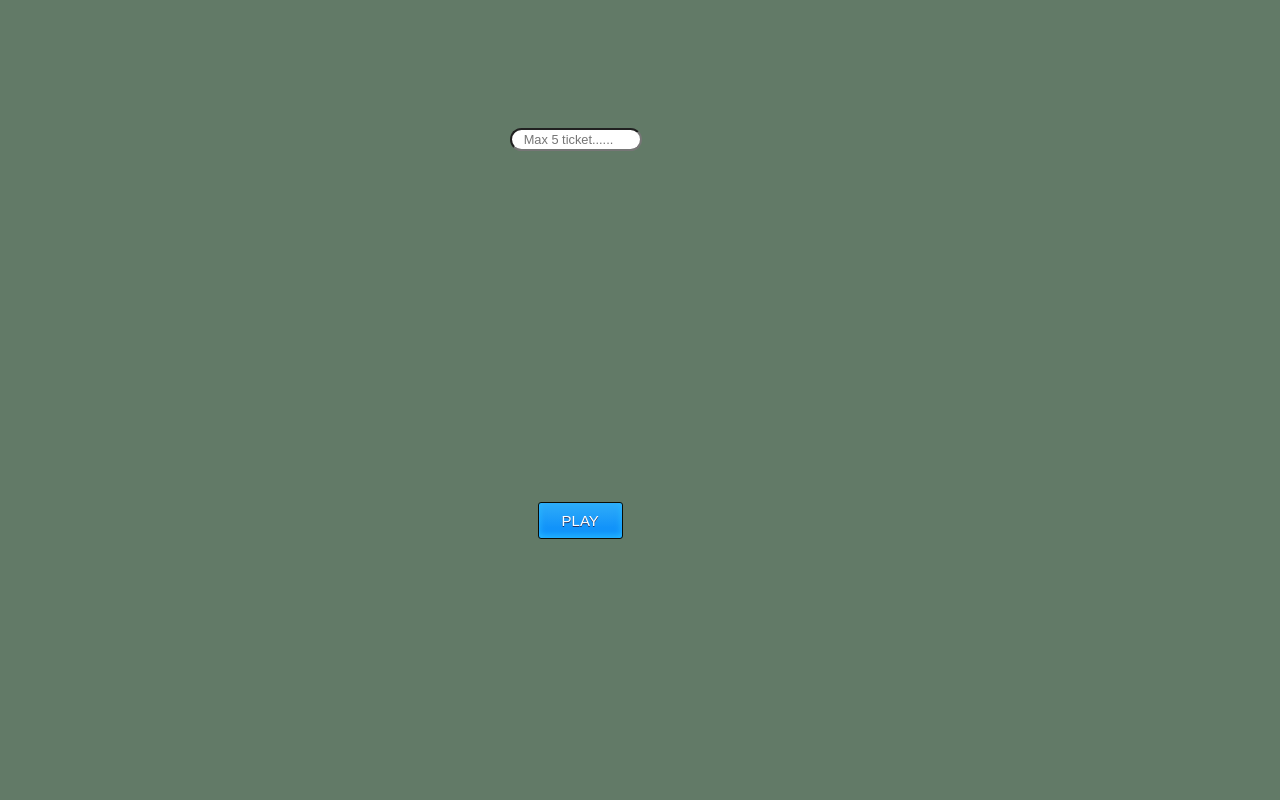
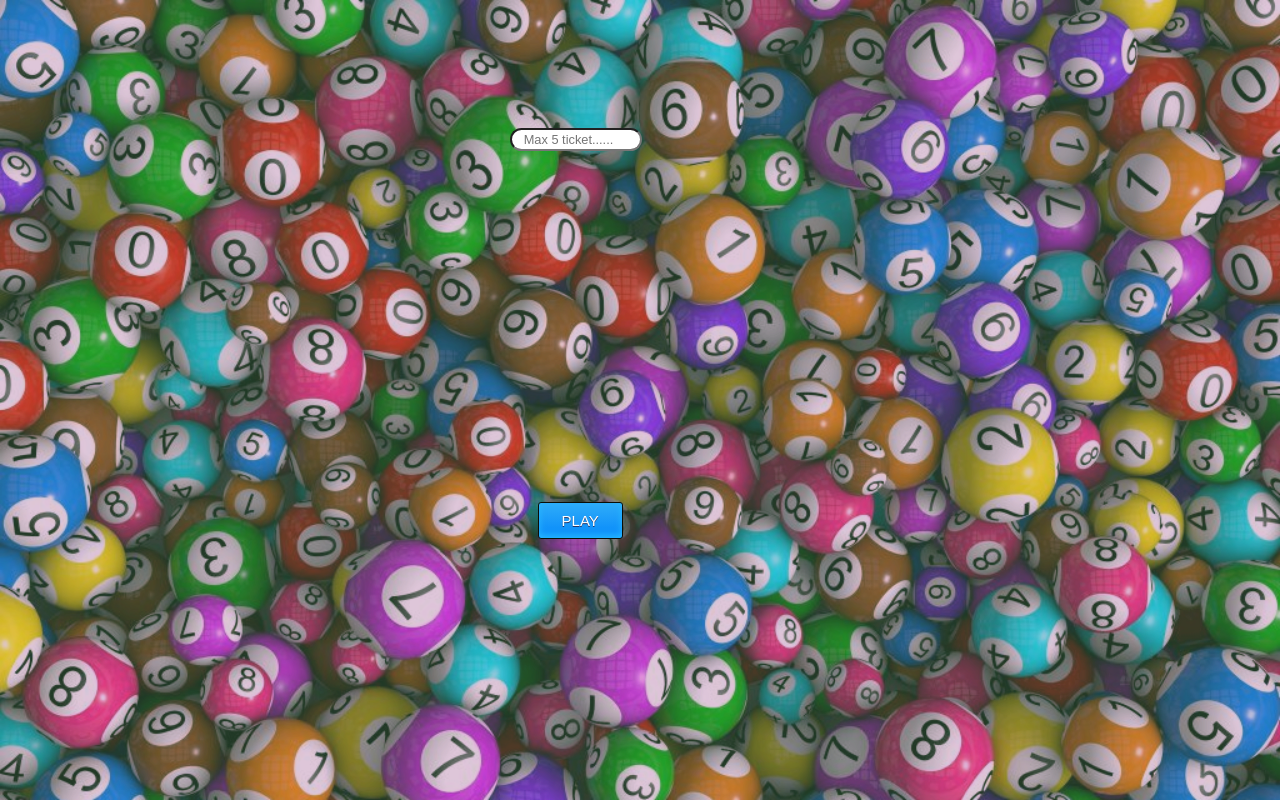
Before and after one commit to altuntas-mustafa/Lottery-Game, a plain HTML site: page index.html in a window 1280 px wide. Drawn offline with Linux system fonts and the light colour scheme.

Commit message:
update is done

```diff
--- a/style.css
+++ b/style.css
@@ -5,7 +5,7 @@
 
 body{
     background-color: rgba(44, 77, 51, 0.747);
-    /* background-image: url(https://blackjackcas.com/wp-content/uploads/2021/03/bingo-1024x768-1.jpeg); */
+    background-image: url(./lottery.jpeg);
     background-blend-mode:exclusion;
     background-repeat: no-repeat;
     background-size: 100%;
```
Also changed, not shown: lottery.jpeg (added).
